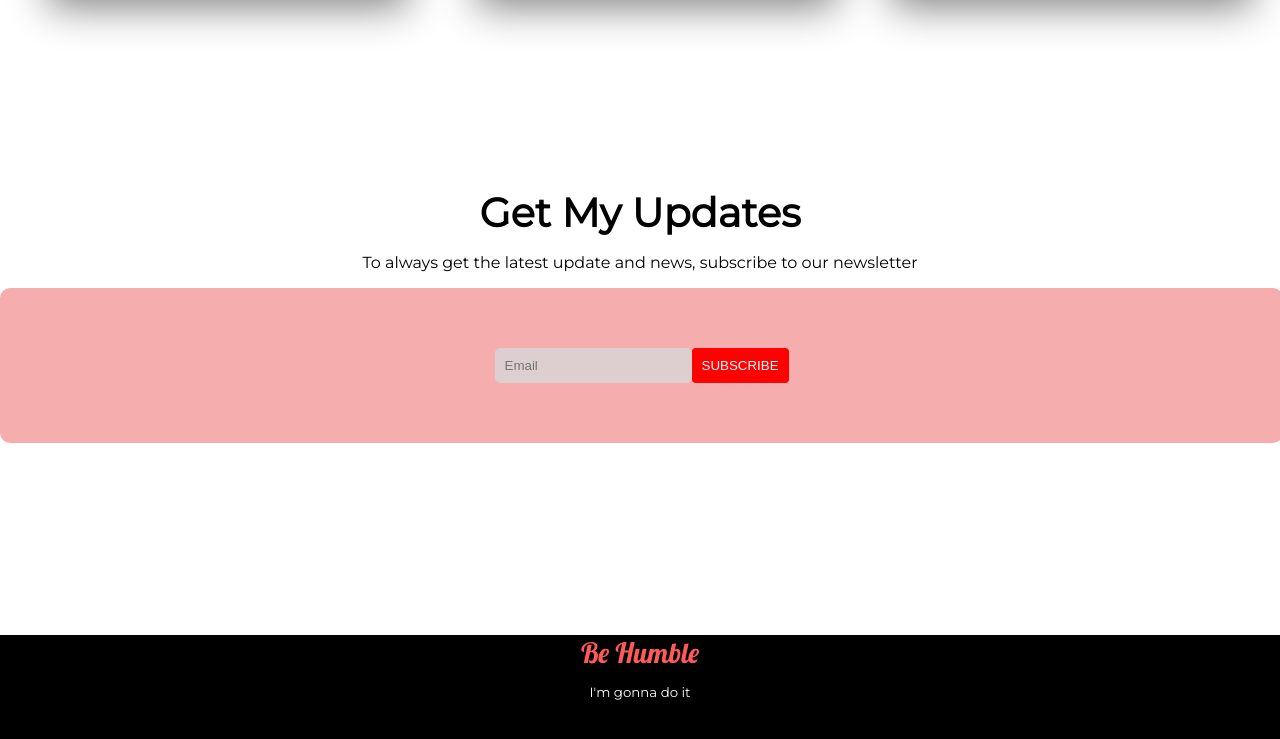
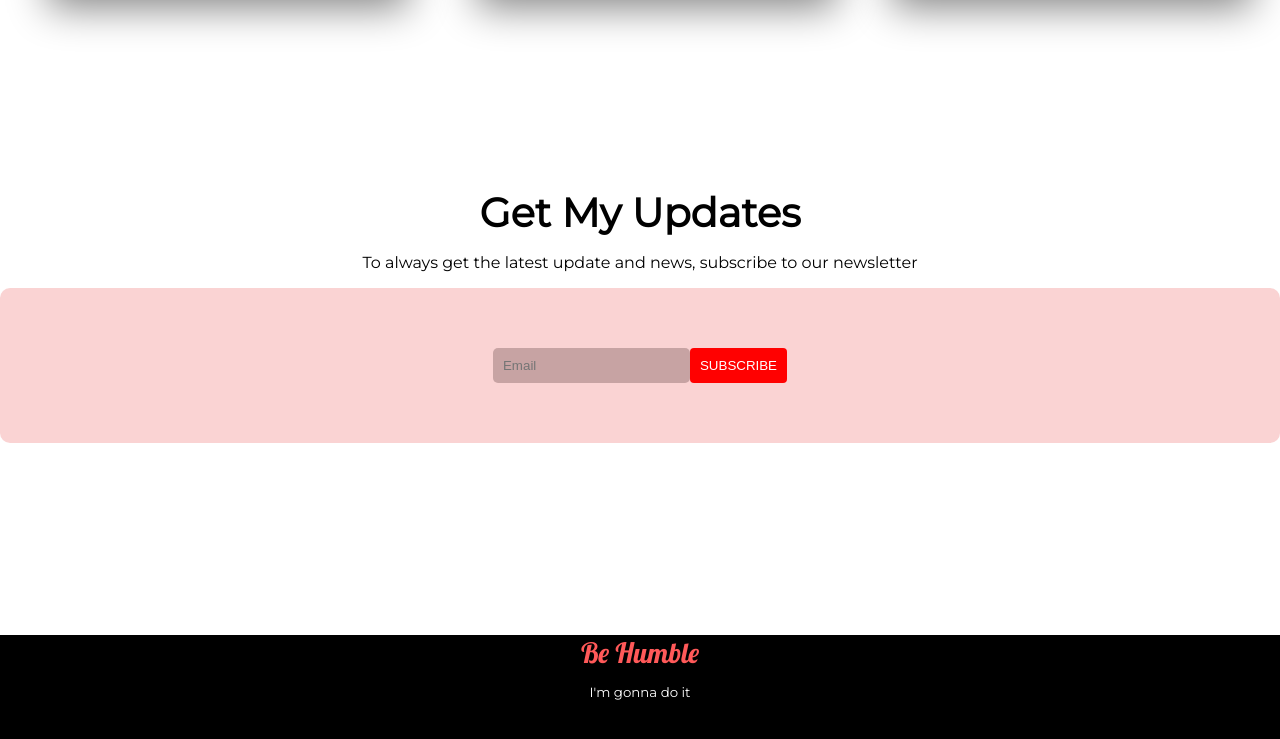
Before and after one commit to AriqRahman1/Fast-Donation, a plain HTML site: page index.html in a window 1280 px wide. Shown: the part 1514-2253 px from the top of the page. Drawn offline with Linux system fonts and the light colour scheme.

Commit message:
little changes

```diff
--- a/style.css
+++ b/style.css
@@ -213,12 +213,12 @@ h5 {
 }
 
 .subscribe-button {
-    width: 95.55%;
+    width: 95.%;
     margin-left: 30%;
     margin-top: 5%;
     position: relative;
     padding: 60px 30px;
-    background-color: rgba(240, 128, 128, 0.644);
+    background-color: rgba(240, 128, 128, 0.349);
     border-radius: 10px;
     display: flex;
     flex-direction: row;
@@ -240,7 +240,7 @@ h5 {
     border: 0;
     padding: 10px;
     border-radius: 5px;
-    background-color: rgb(221, 207, 207);
+    background-color: rgba(121, 88, 88, 0.397);
 }
 
 footer h1 {
```
